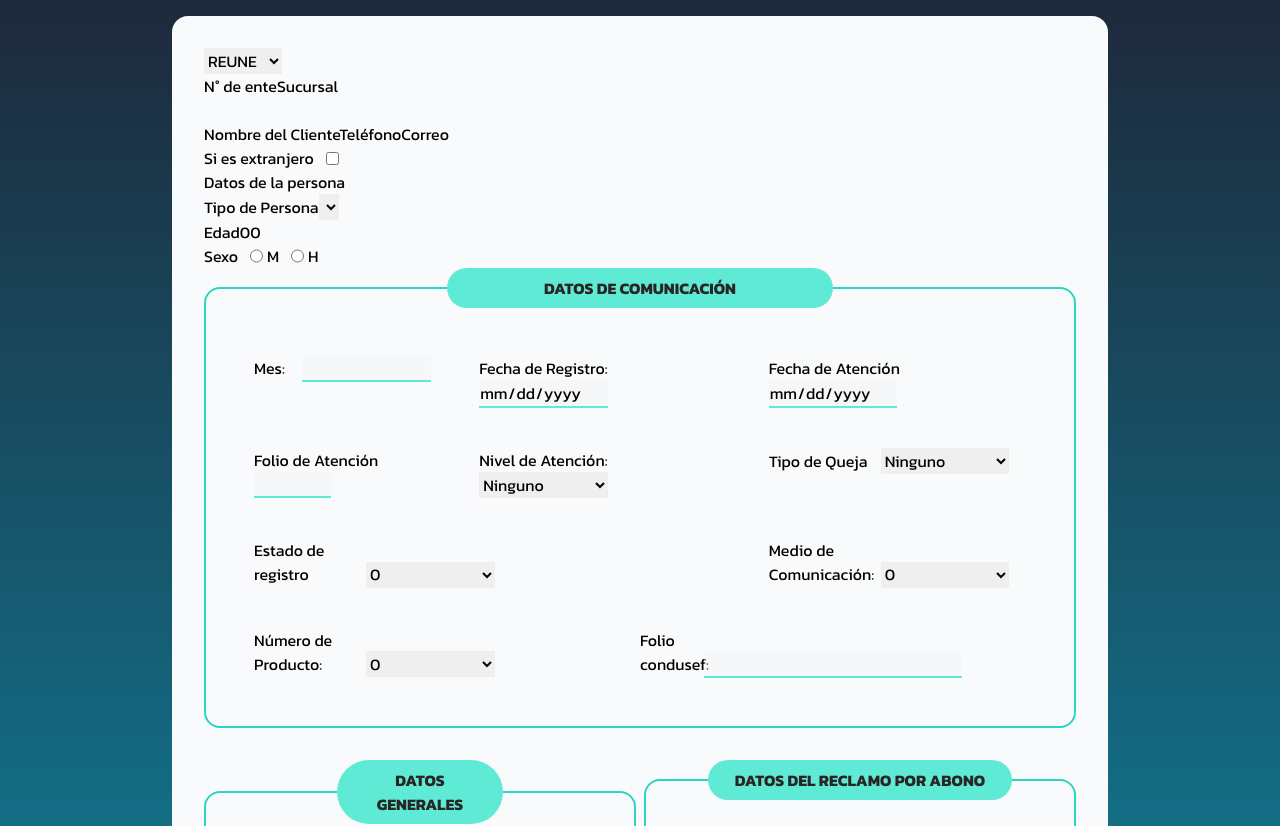
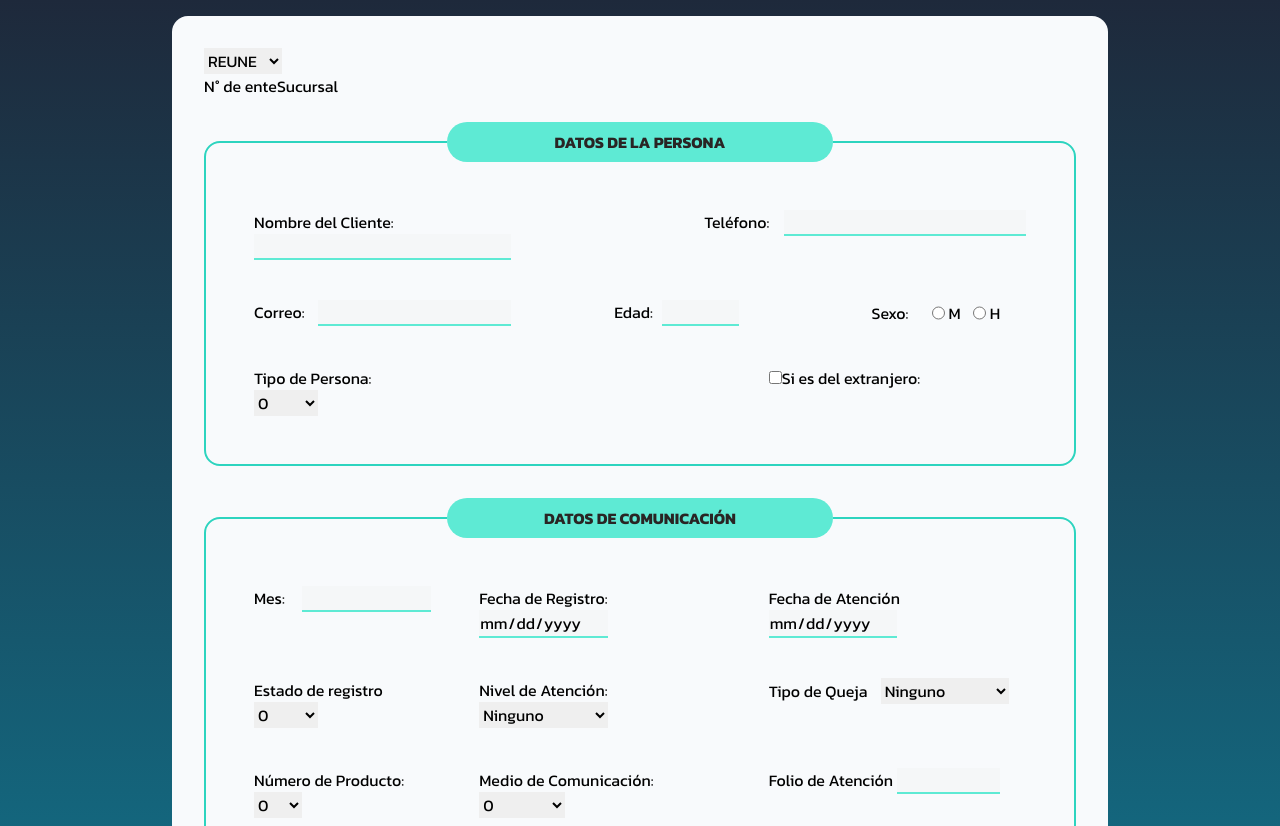
Before and after one commit to EmyRub/condusefApp, a React (Vite) app: page /condusefApp/inicio in a window 1280 px wide. Shown: the top 826 px of the page. Built offline with nearby package versions, Linux system fonts and the light colour scheme.

Commit message:
formulario

```diff
--- a/src/components/Forms/ReuneForm.tsx
+++ b/src/components/Forms/ReuneForm.tsx
@@ -22,30 +22,34 @@ export default function ReuneForm() {
                 </div>
             </fieldset>
 
-            <fieldset>
-                <label htmlFor="">Nombre del Cliente</label>
-                <label htmlFor="">Teléfono</label>
-                <label htmlFor="">Correo</label>
-                <div className="flex gap-3 items-center">
-                    <label htmlFor="exg">Si es extranjero</label>
-                    <input type="checkbox" name="exg" id="exg" />
-                </div>
-            </fieldset>
+            <fieldset className="p-12 border-teal-400 border-2 rounded-2xl mb-8">
 
-            <fieldset>
-                <legend>Datos de la persona</legend>
-                <div className="">
-                    <label htmlFor="type">Tipo de Persona</label>
-                    <select name="type" id="type"></select>
+                <legend className="w-1/2 py-2 px-4 text-center bg-teal-300 rounded-full uppercase font-bold text-stone-800">Datos de la persona</legend>
+
+                <div className="flex justify-between flex-wrap gap-y-10 gap-x-2">
+
+                    <div className="basis-1/2">
+                        <label htmlFor="cliente" className="inline-block w-36">Nombre del Cliente:</label>
+                        <input type="text" name="cliente" id="cliente" className="border-b-2 border-b-teal-300 inline-block w-8/12" readOnly disabled />
                     </div>
 
-                <div className="">
-                    <label htmlFor="age">Edad</label>
-                    <span id="age">00</span>
+                    <div className="basis-5/12">
+                        <label htmlFor="tel" className="inline-block w-20">Teléfono:</label>
+                        <input type="tel" name="tel" id="tel" className="border-b-2 border-b-teal-300 inline-block w-9/12" readOnly disabled />
                     </div>
 
-                <div className="flex gap-3 items-center">
-                    <label>Sexo</label>
+                    <div className="basis-2/6">
+                        <label htmlFor="email" className="inline-block w-16">Correo:</label>
+                        <input type="email" name="email" id="email" className="border-b-2 border-b-teal-300 inline-block w-3/4" readOnly disabled />
+                    </div>
+
+                    <div className="basis-1/5">
+                        <label htmlFor="age" className="inline-block w-12">Edad:</label>
+                        <input type="number" name="age" id="age" className="border-b-2 border-b-teal-300 inline-block w-1/2" readOnly disabled />
+                    </div>
+
+                    <div className="basis-1/5 flex gap-3 items-center">
+                        <label htmlFor="sex" className="inline-block w-12">Sexo:</label>
 
                         <div className="flex gap-1">
                             <input type="radio" name="sex" id="m" />
@@ -55,6 +59,22 @@ export default function ReuneForm() {
                             <input type="radio" name="sex" id="h" />
                             <label htmlFor="h">H</label>
                         </div>
+                    </div>
+
+
+                    <div className="basis-1/4">
+                        <label htmlFor="typePer" className="inline-block w-36">Tipo de Persona:</label>
+
+                        <select name="typePer" id="typePer" className="inline-block w-1/3">
+                            <option value="">0</option>
+                        </select>
+                    </div>
+
+                    <div className="basis-2/6">
+                        <input type="checkbox" name="exg" id="exg" />
+                        <label htmlFor="exg" className="inline-block w-40">Si es del extranjero:</label>
+                    </div>
+
                 </div>
             </fieldset>
 
@@ -81,8 +101,11 @@ export default function ReuneForm() {
                     </div>
 
                     <div className="basis-1/4">
-                        <label htmlFor="FoAtn" className="inline-block w-32">Folio de Atención</label>
-                        <input type="number" name="FoAtn" id="FoAtn" className="border-b-2 border-b-teal-300 inline-block w-2/5" readOnly disabled />
+                        <label htmlFor="eReg" className="inline-block w-36">Estado de registro</label>
+
+                        <select name="eReg" id="eReg" className="inline-block w-1/3">
+                            <option value="">0</option>
+                        </select>
                     </div>
 
                     <div className="basis-2/6">
@@ -96,38 +119,42 @@ export default function ReuneForm() {
                     <div className="basis-2/6">
                         <label htmlFor="queja" className="inline-block w-28">Tipo de Queja</label>
 
-                        <select name="queja" id="queja" className="w-1/2">
+                        <select name="queja" id="queja" className="inline-block w-1/2">
                             <option value="">Ninguno</option>
                         </select>
                     </div>
 
-                    <div className="basis-2/6">
-                        <label htmlFor="eReg" className="inline-block w-28">Estado de registro</label>
+                    <div className="basis-1/4">
+                        <label htmlFor="nProd" className="inline-block w-40">Número de Producto:</label>
 
-                        <select name="eReg" id="eReg" className="w-1/2">
+                        <select name="nProd" id="nProd" className="w-1/4">
                             <option value="">0</option>
                         </select>
                     </div>
 
                     <div className="basis-2/6">
-                        <label htmlFor="mCom" className="inline-block w-28">Medio de Comunicación:</label>
+                        <label htmlFor="mCom" className="inline-block w-48">Medio de Comunicación:</label>
 
-                        <select name="mCom" id="mCom" className="w-1/2">
+                        <select name="mCom" id="mCom" className="w-1/3">
                             <option value="">0</option>
                         </select>
                     </div>
 
+
                     <div className="basis-2/6">
-                        <label htmlFor="nProd" className="inline-block w-28">Número de Producto:</label>
+                        <label htmlFor="FoAtn" className="inline-block w-32">Folio de Atención</label>
+                        <input type="number" name="FoAtn" id="FoAtn" className="border-b-2 border-b-teal-300 inline-block w-2/5" readOnly disabled />
+                    </div>
 
-                        <select name="nProd" id="nProd" className="w-1/2">
-                            <option value="">0</option>
-                        </select>
+
+                    <div className="basis-5/12">
+                        <label htmlFor="foConduf" className="inline-block w-28">Folio condusef:</label>
+                        <input type="number" name="foConduf" id="foConduf" className="border-b-2 border-b-teal-300 inline-block w-4/6" readOnly disabled />
                     </div>
 
                     <div className="basis-1/2">
-                        <label htmlFor="foConduf" className="inline-block w-1/6">Folio condusef:</label>
-                        <input type="number" name="foConduf" id="foConduf" className="border-b-2 border-b-teal-300 inline-block w-4/6" readOnly disabled />
+                        <label htmlFor="causa" className="inline-block w-12">Causa:</label>
+                        <input type="number" name="causa" id="causa" className="border-b-2 border-b-teal-300 inline-block w-10/12" readOnly disabled />
                     </div>
 
                 </div>
```
Lines whose indentation alone changed are shown as unchanged.
